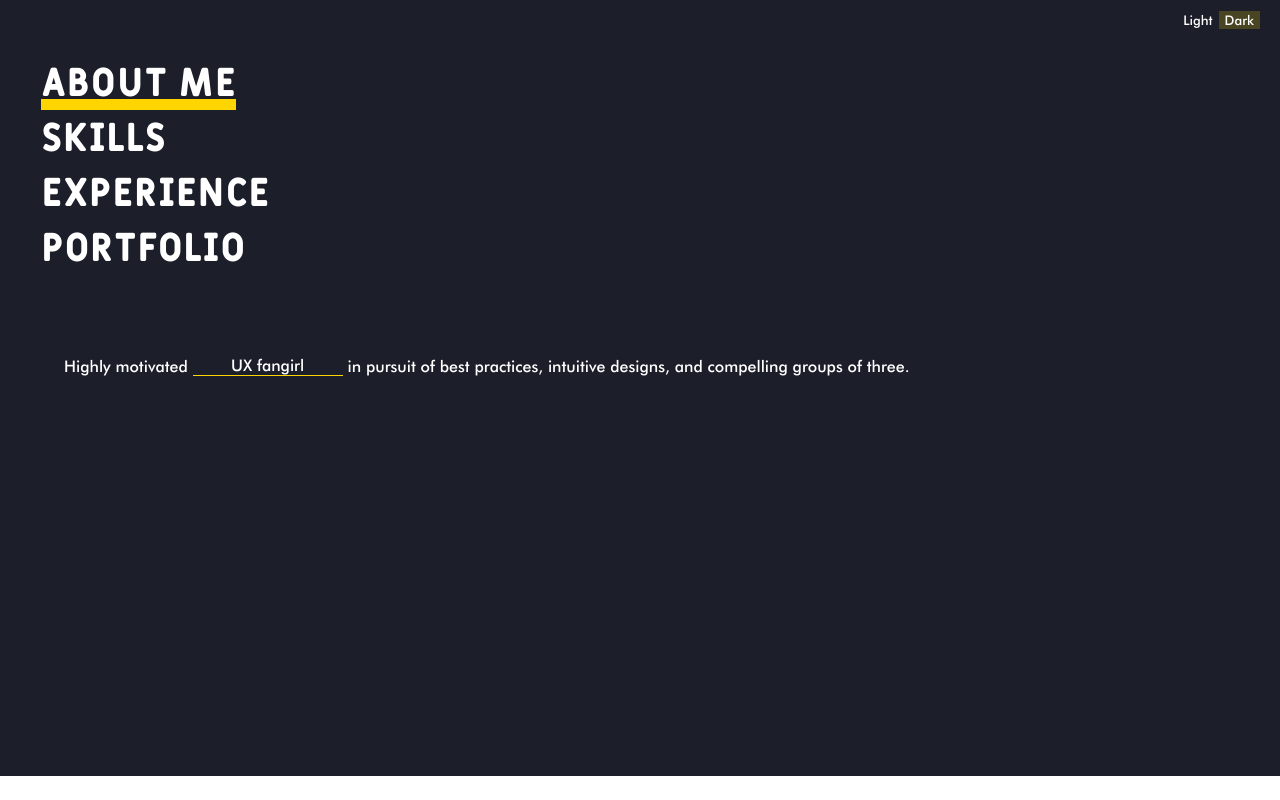
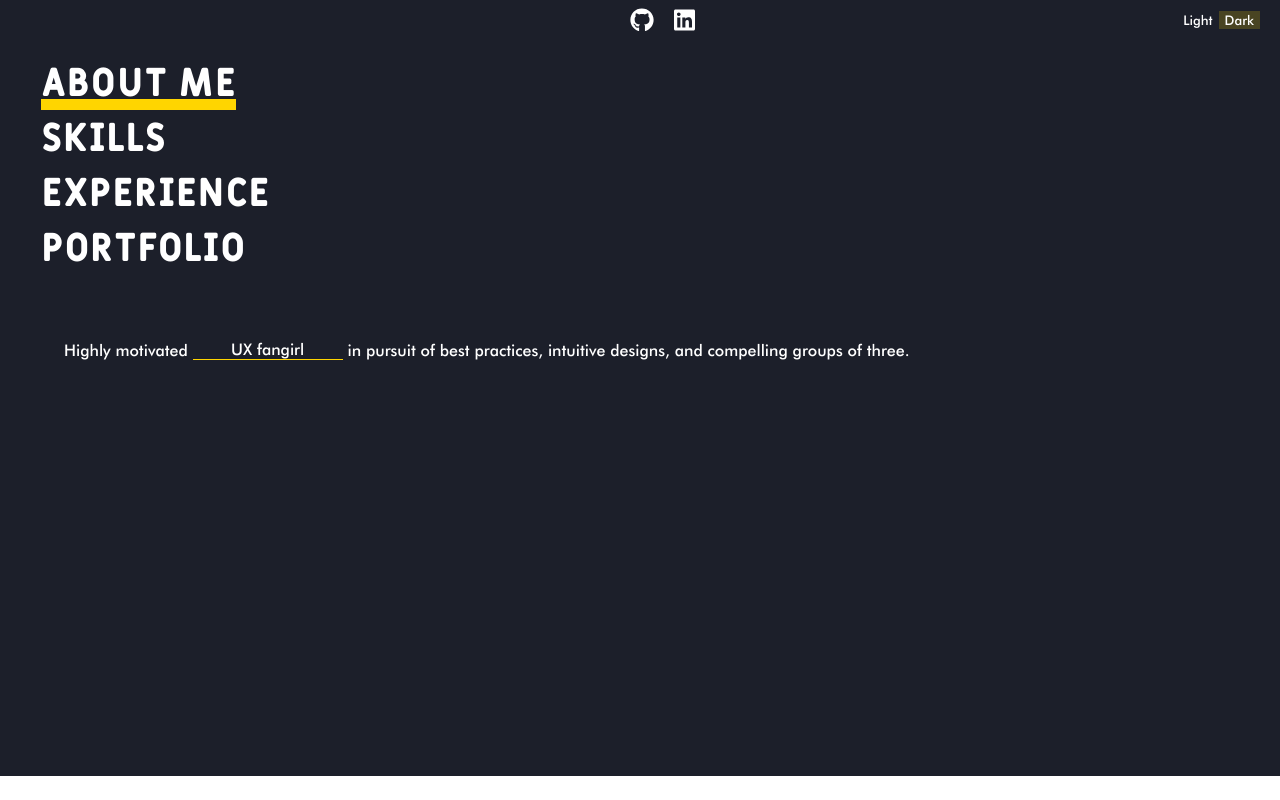
Before and after one commit to mkhbragg/mk-portfolio, a React (Create React App) app: page / in a window 1280 px wide. Built offline with nearby package versions, Linux system fonts and the light colour scheme.

Commit message:
Included links to github and linkedin

```diff
--- a/src/App.tsx
+++ b/src/App.tsx
@@ -3,7 +3,7 @@ import { BrowserRouter, Switch, Route } from 'react-router-dom';
 
 import { library } from '@fortawesome/fontawesome-svg-core';
 import { fab } from '@fortawesome/free-brands-svg-icons';
-import { faHome } from '@fortawesome/free-solid-svg-icons';
+import { faHome, faEnvelope } from '@fortawesome/free-solid-svg-icons';
 
 import './App.scss';
 import './assets/sass/themes.scss';
@@ -16,7 +16,7 @@ import Layout from './hoc/Layout/Layout';
 import Theme from './containers/Theme/Theme';
 
 // add Font Awesome icons to library
-library.add(faHome);
+library.add(fab, faHome, faEnvelope);
 
 const themeNames = { dark: `dark-theme`, light: `light-theme` };
 
--- a/src/assets/sass/components/buttons.scss
+++ b/src/assets/sass/components/buttons.scss
@@ -48,3 +48,9 @@ button.Large {
         margin-right: 0.25rem;
     }
 }
+
+@include media ("<=tablet") {
+    button.Large {
+        font-size: 1rem;
+    }
+}
--- a/src/components/Toolbar/Toolbar.scss
+++ b/src/components/Toolbar/Toolbar.scss
@@ -12,6 +12,10 @@
     padding: 0 20px;
     box-sizing: border-box;
     z-index: 90;
+
+    .Contact {
+        display: flex;
+    }
 
     .CurrentSpace {
         cursor: pointer;
--- a/src/components/Toolbar/Toolbar.tsx
+++ b/src/components/Toolbar/Toolbar.tsx
@@ -2,8 +2,8 @@ import React, { Component } from 'react';
 import { withRouter } from 'react-router-dom';
 
 import ThemeSwitcher from '../ThemeSwitcher/ThemeSwitcher';
-import DrawerToggle from '../SideDrawer/DrawerToggle/DrawerToggle';
 import './Toolbar.scss';
+import { FontAwesomeIcon } from '@fortawesome/react-fontawesome';
 
 const routes: any = {
     '/' : 'About Me',
@@ -13,11 +13,17 @@ const routes: any = {
 }
 
 class Toolbar extends Component<any, any> {
+    goToLink(link: string) {
+        window.location.href = link;
+    }
     render() {
         return (
             <header className="Toolbar">
                 <button className="CurrentSpace" onClick={this.props.drawerToggleClicked}>{ routes[this.props.location.pathname] }</button>
-                <DrawerToggle clicked={this.props.drawerToggleClicked} />
+                <div className="Contact">
+                    <button className="Large" onClick={() => this.goToLink('https://github.com/mkhbragg')}><FontAwesomeIcon icon={['fab', 'github']}></FontAwesomeIcon></button>
+                    <button className="Large" onClick={() => this.goToLink('https://www.linkedin.com/in/mariah-bragg-582abb91/')}><FontAwesomeIcon icon={['fab', 'linkedin']}></FontAwesomeIcon></button>
+                </div>
                 <ThemeSwitcher {...this.props} />
             </header>
         );
--- a/src/containers/About/About.module.scss
+++ b/src/containers/About/About.module.scss
@@ -1,3 +1,3 @@
-.About p {
+.About div {
     display: inline-block;
 }
--- a/src/containers/About/About.tsx
+++ b/src/containers/About/About.tsx
@@ -15,7 +15,7 @@ const about = () => {
 
     return (
         <div className={styles.About}>
-            <p>Highly motivated <ScrollingText items={abilities} /> in pursuit of best practices, intuitive designs, and compelling groups of three.</p>
+            <div>Highly motivated <ScrollingText items={abilities} /> in pursuit of best practices, intuitive designs, and compelling groups of three.</div>
         </div>
     );
 }
```
